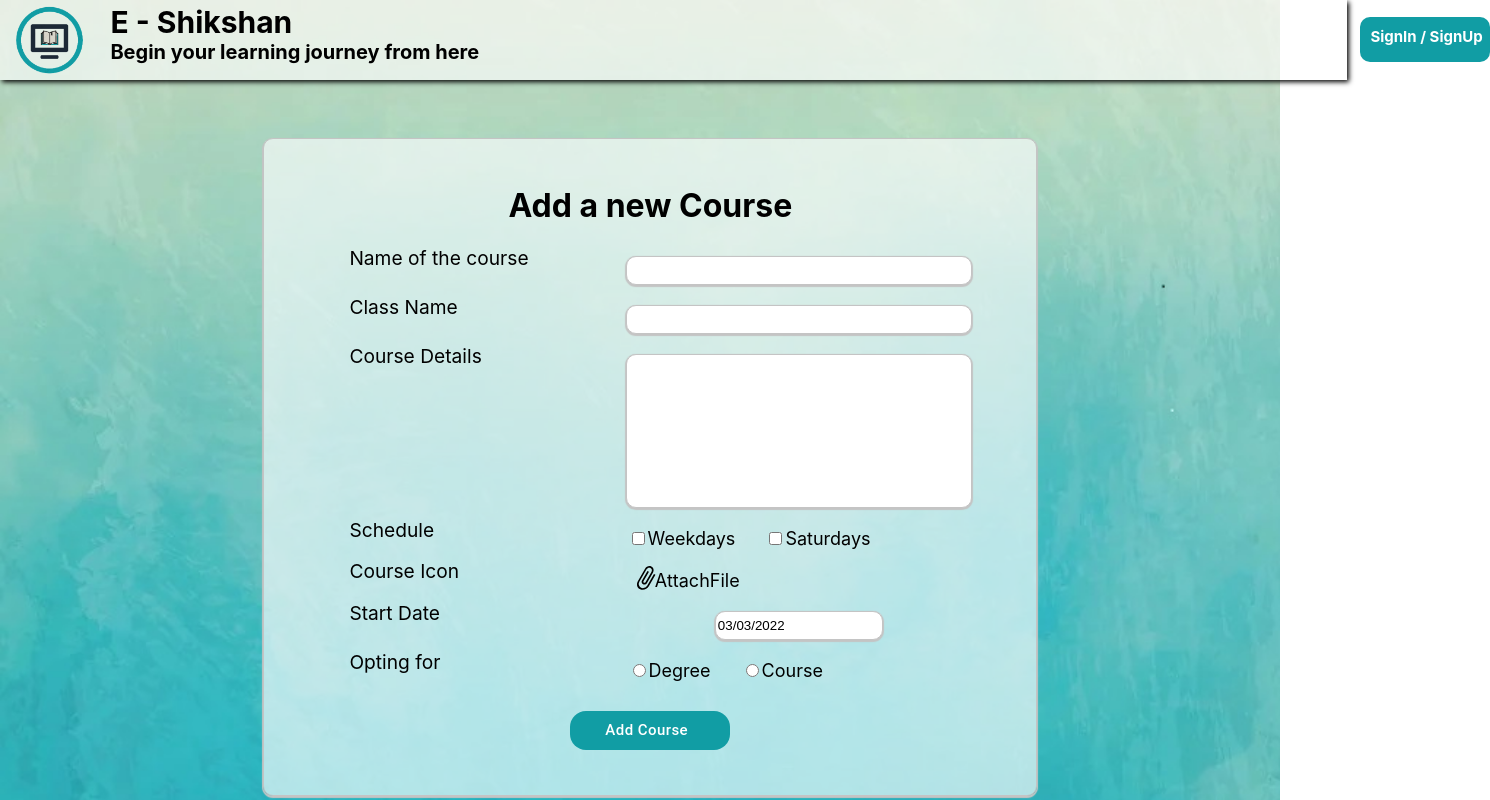
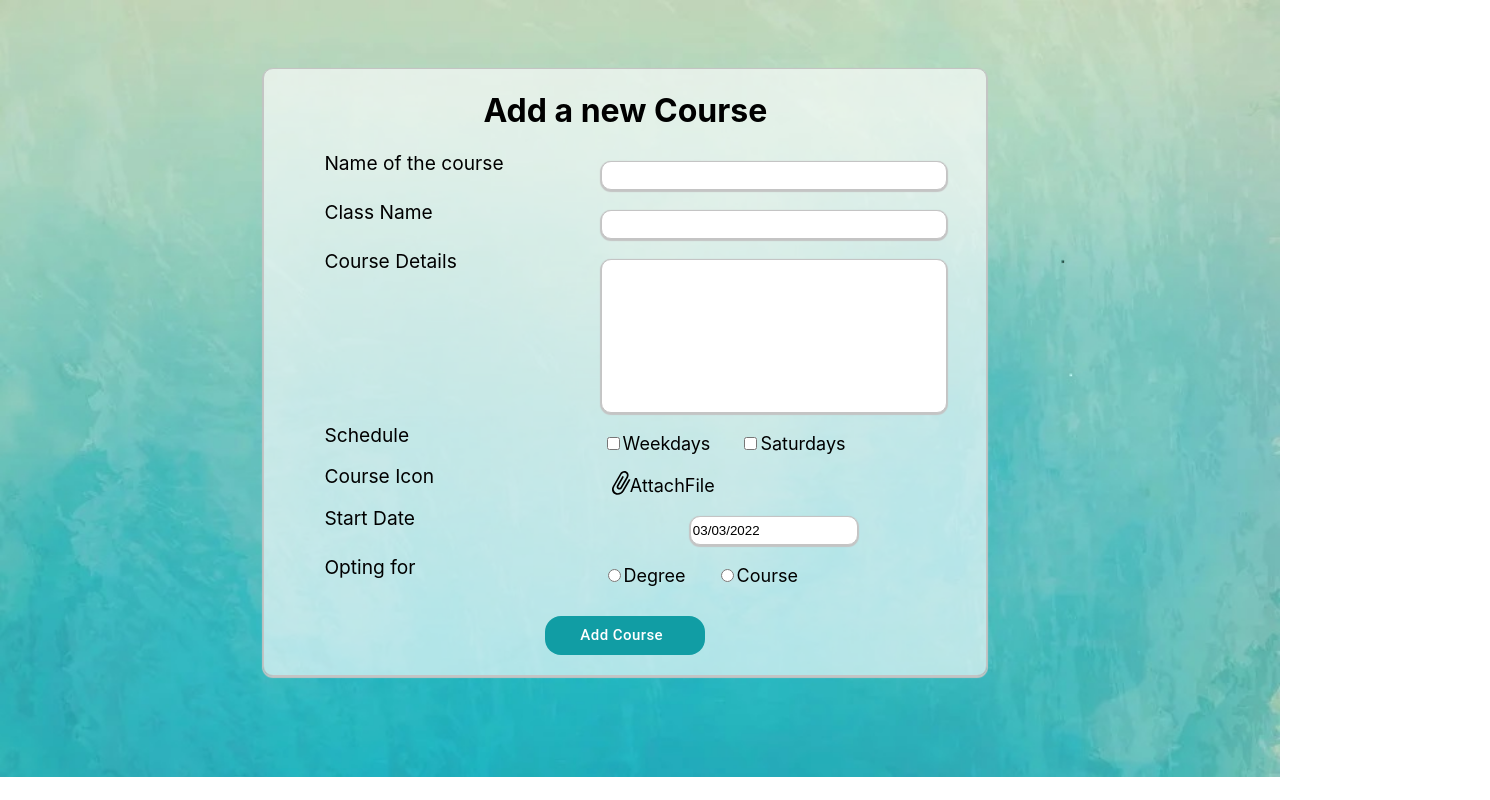
Before and after one commit to PranavJ96/E-Learning_Platform, a React (Create React App) app: page /addcourse in a window 1280 px wide. Shown: the top 800 px of the page, 1490 px wide, since content can reach past the window. Built offline with nearby package versions, Linux system fonts and the light colour scheme.

Commit message:
Removed header from AddCourse page

```diff
--- a/src/components/AddCourse/AddCourse.css
+++ b/src/components/AddCourse/AddCourse.css
@@ -1,23 +1,12 @@
-.addCourseHeader{
-    height: 80px;
-    width: 99%;
-    font-size: 30px;
-    font-weight: bold;
-    top: 46px;
-    text-align: left;
-    display: flex;
-    flex-direction: row;
-    position: absolute;
-}
 .align-CourseDetails{
     width: 60%;
     background-color: rgba(255, 255, 255, 0.644);
-    padding: 25px;
+    padding: 0px;
     box-shadow: 0px 1px 1px 1px #C4C4C4;
     border-radius:10px;
     border: 1px solid #C4C4C4;
     text-align: center;
-    margin: 100px 225px;
+    margin: 30px 225px;
 }
 
 .AddCourseHeading{
--- a/src/components/AddCourse/AddCourse.js
+++ b/src/components/AddCourse/AddCourse.js
@@ -4,7 +4,6 @@ import Button from "@material-ui/core/Button";
 import Datepicker from "react-datepicker";
 import "react-datepicker/dist/react-datepicker.css";
 import AttachFile from "@material-ui/icons/AttachFile";
-import Header from "../Header/Header";
 //import FileUpload from "react-material-file-upload"
                 /*
                 <FileUpload value={CourseIcon} onChange={handleAttachments} />AttachFile
@@ -103,9 +102,6 @@ export default function AddCourse() {
 
      return(
         <div>
-        <div className="addCourseHeader">
-       <Header/>
-       </div>
         <div className="align-CourseDetails">
         <div className="AddCourseHeading">
             <h1>Add a new Course</h1>
```
